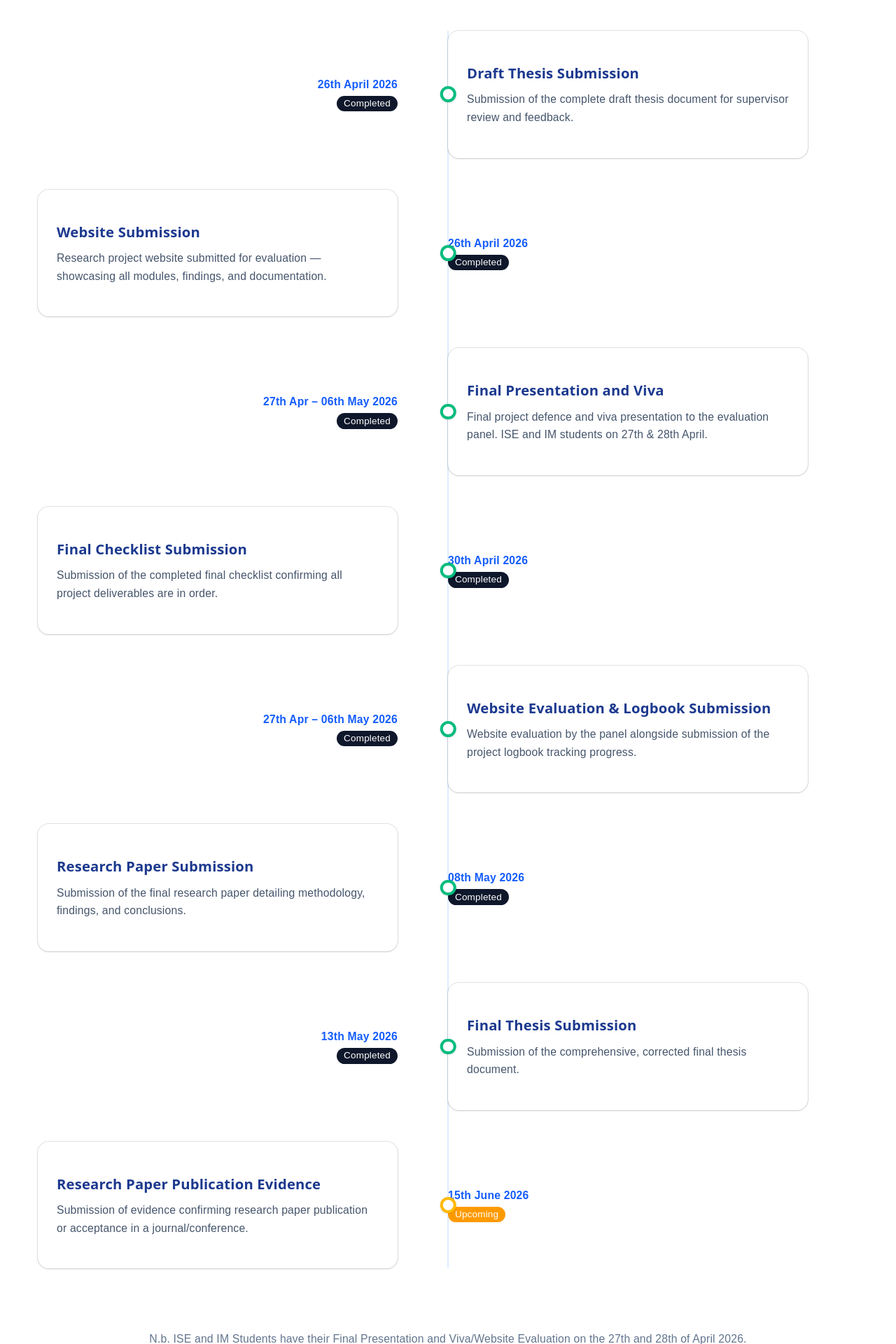
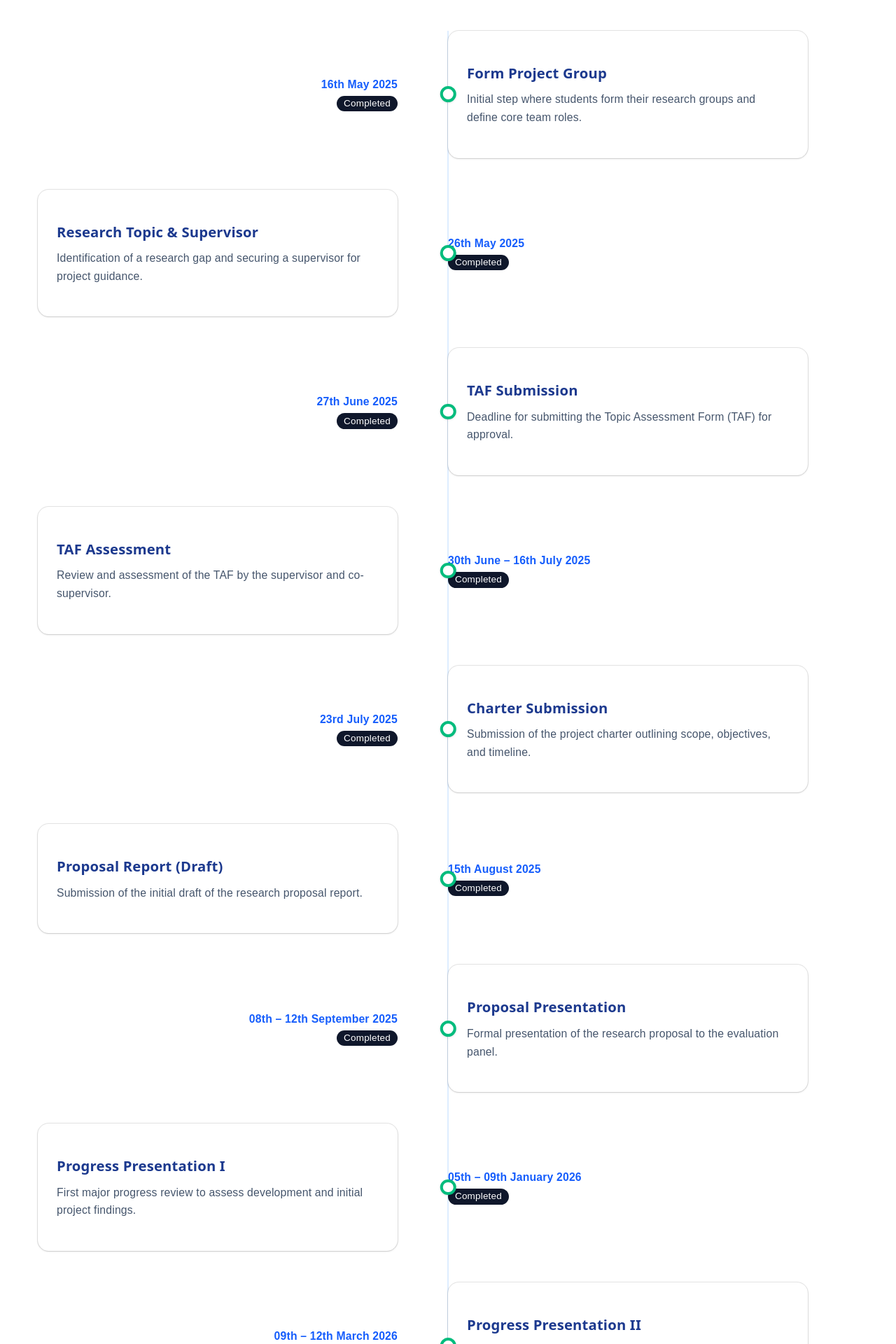
Before and after one commit to UvinduHewage/buildora, a React (Vite) app: page / in a window 1280 px wide. Shown: the part 7520-9440 px from the top of the page at 70% size. Built offline with nearby package versions, Linux system fonts and the light colour scheme.

Commit message:
updated timeline

```diff
--- a/src/components/sections/Timeline.jsx
+++ b/src/components/sections/Timeline.jsx
@@ -5,59 +5,105 @@ import { CheckCircle2, Clock } from 'lucide-react';
 
 const milestones = [
   {
+    date: "16th May 2025",
+    title: "Form Project Group",
+    desc: "Initial step where students form their research groups and define core team roles.",
+    status: "Completed",
+  },
+  {
+    date: "26th May 2025",
+    title: "Research Topic & Supervisor",
+    desc: "Identification of a research gap and securing a supervisor for project guidance.",
+    status: "Completed",
+  },
+  {
+    date: "27th June 2025",
+    title: "TAF Submission",
+    desc: "Deadline for submitting the Topic Assessment Form (TAF) for approval.",
+    status: "Completed",
+  },
+  {
+    date: "30th June – 16th July 2025",
+    title: "TAF Assessment",
+    desc: "Review and assessment of the TAF by the supervisor and co-supervisor.",
+    status: "Completed",
+  },
+  {
+    date: "23rd July 2025",
+    title: "Charter Submission",
+    desc: "Submission of the project charter outlining scope, objectives, and timeline.",
+    status: "Completed",
+  },
+  {
+    date: "15th August 2025",
+    title: "Proposal Report (Draft)",
+    desc: "Submission of the initial draft of the research proposal report.",
+    status: "Completed",
+  },
+  {
+    date: "08th – 12th September 2025",
+    title: "Proposal Presentation",
+    desc: "Formal presentation of the research proposal to the evaluation panel.",
+    status: "Completed",
+  },
+  {
+    date: "05th – 09th January 2026",
+    title: "Progress Presentation I",
+    desc: "First major progress review to assess development and initial project findings.",
+    status: "Completed",
+  },
+  {
+    date: "09th – 12th March 2026",
+    title: "Progress Presentation II",
+    desc: "Second progress review focusing on implementation details and preliminary results.",
+    status: "Completed",
+  },
+  {
     date: "26th April 2026",
     title: "Draft Thesis Submission",
-    desc: "Submission of the complete draft thesis document for supervisor review and feedback.",
-    marks: "N/A",
+    desc: "Submission of the complete draft thesis document for final supervisor review.",
     status: "Completed",
   },
   {
     date: "26th April 2026",
     title: "Website Submission",
-    desc: "Research project website submitted for evaluation — showcasing all modules, findings, and documentation.",
-    marks: "N/A",
+    desc: "Project website submission showcasing all modules, findings, and documentation.",
     status: "Completed",
   },
   {
     date: "27th Apr – 06th May 2026",
-    title: "Final Presentation and Viva",
-    desc: "Final project defence and viva presentation to the evaluation panel. ISE and IM students on 27th & 28th April.",
-    marks: "N/A",
-    status: "Completed",
+    title: "Final Presentation & Viva",
+    desc: "Comprehensive project defence and viva presentation to the evaluation panel.",
+    status: "Upcoming",
+  },
+  {
+    date: "27th Apr – 06th May 2026",
+    title: "Evaluation & Logbook",
+    desc: "Panel evaluation of the website and submission of the project logbook.",
+    status: "Upcoming",
   },
   {
     date: "30th April 2026",
     title: "Final Checklist Submission",
-    desc: "Submission of the completed final checklist confirming all project deliverables are in order.",
-    marks: "N/A",
-    status: "Completed",
-  },
-  {
-    date: "27th Apr – 06th May 2026",
-    title: "Website Evaluation & Logbook Submission",
-    desc: "Website evaluation by the panel alongside submission of the project logbook tracking progress.",
-    marks: "N/A",
-    status: "Completed",
+    desc: "Submission of the final checklist confirming all project deliverables are in order.",
+    status: "Upcoming",
   },
   {
     date: "08th May 2026",
     title: "Research Paper Submission",
-    desc: "Submission of the final research paper detailing methodology, findings, and conclusions.",
-    marks: "N/A",
-    status: "Completed",
+    desc: "Final submission of the research paper detailing methodology and results.",
+    status: "Upcoming",
   },
   {
     date: "13th May 2026",
     title: "Final Thesis Submission",
-    desc: "Submission of the comprehensive, corrected final thesis document.",
-    marks: "N/A",
-    status: "Completed",
+    desc: "Submission of the final, bound research thesis incorporating all feedback.",
+    status: "Upcoming",
   },
   {
     date: "15th June 2026",
-    title: "Research Paper Publication Evidence",
-    desc: "Submission of evidence confirming research paper publication or acceptance in a journal/conference.",
-    marks: "N/A",
+    title: "Publication Evidence",
+    desc: "Evidence submission of paper acceptance or publication in a journal/conference.",
     status: "Upcoming",
   },
 ];
```
